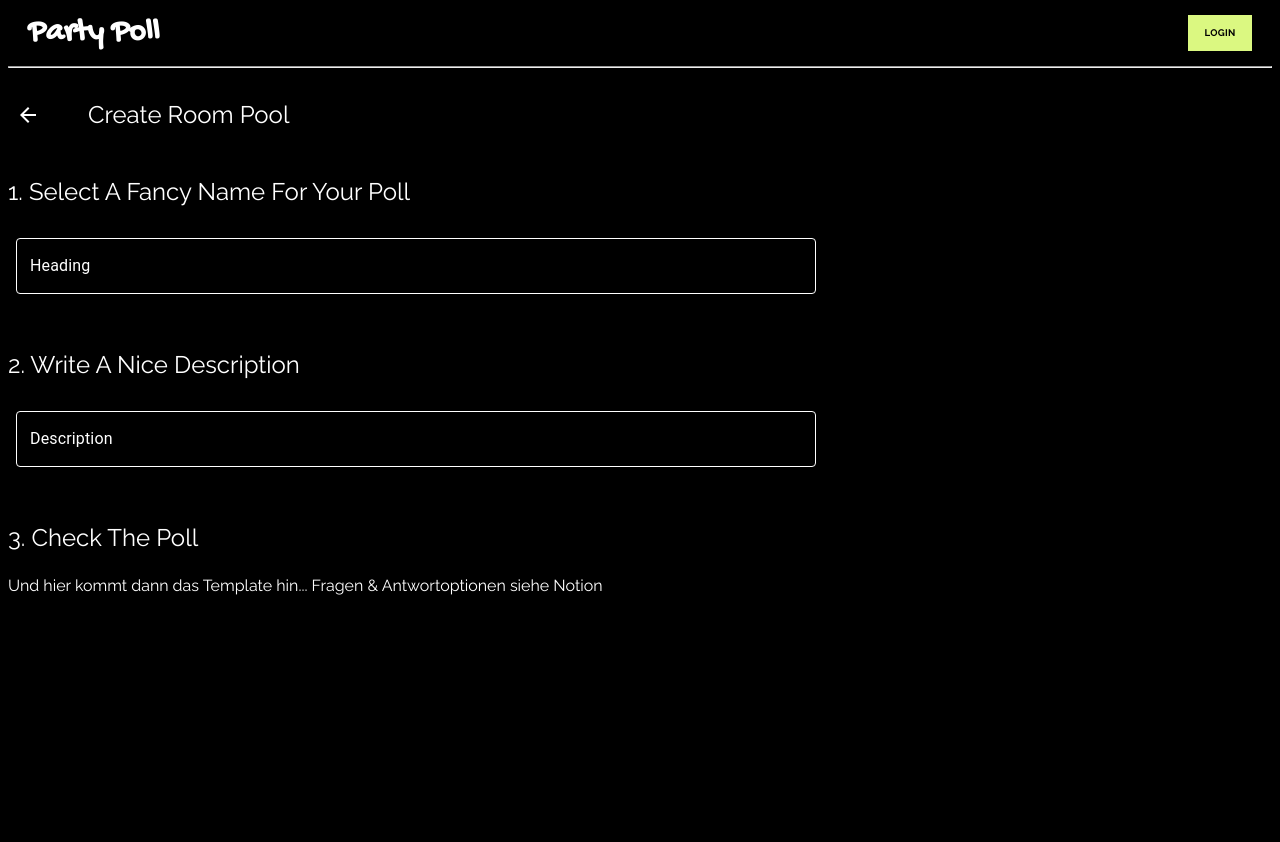
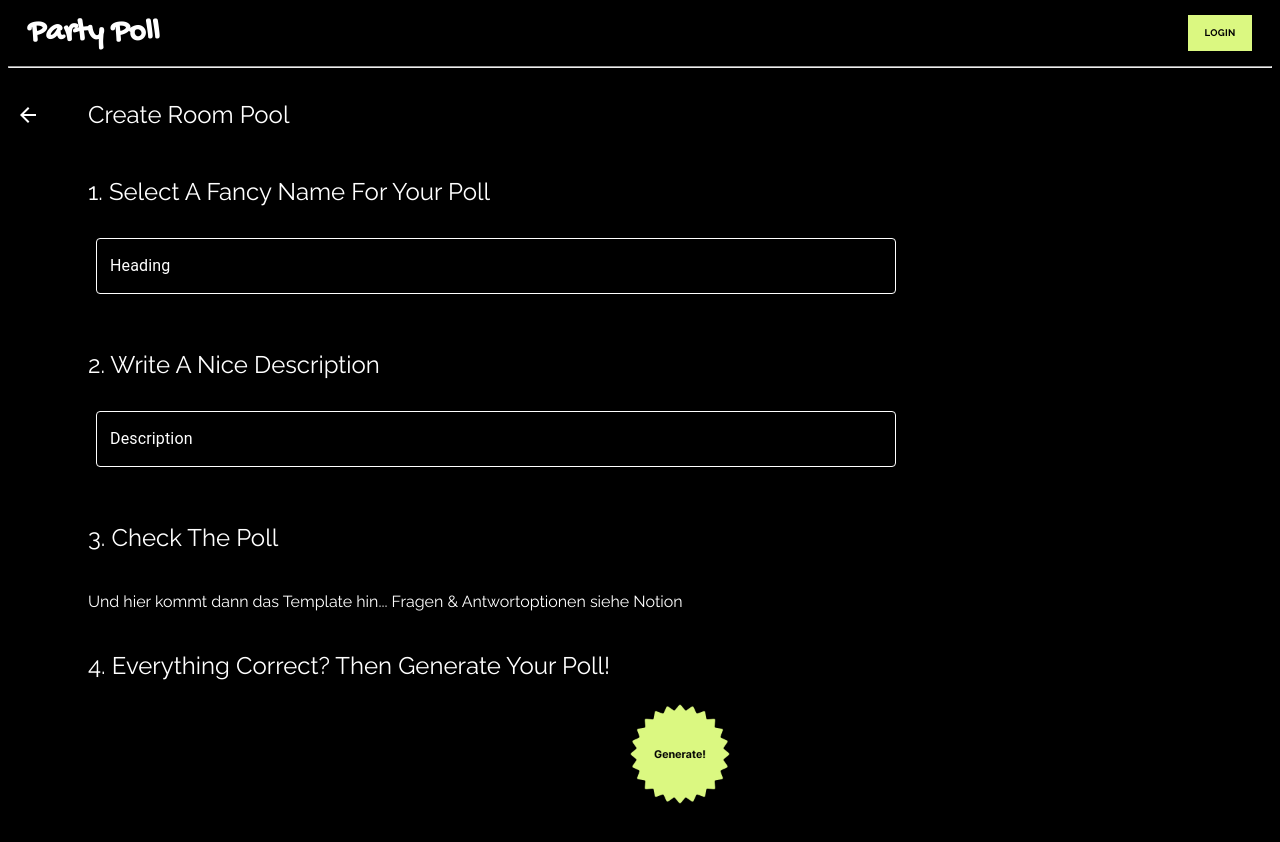
Before and after one commit to DespinaSfa/nextjs-workshop, a React (Create React App) app in the folder frontend/: page /selectTemplate/roomTemplate in a window 1280 px wide. Shown: the top 842 px of the page. Before the commit the page ends 800 px from the top, so only its background shows below. Built offline with nearby package versions, Linux system fonts and the light colour scheme.

Commit message:
add generate button

```diff
--- a/frontend/src/Components/PollHeader/PollHeader.tsx
+++ b/frontend/src/Components/PollHeader/PollHeader.tsx
@@ -11,13 +11,13 @@ const PollHeader = () => {
          <InputField label={'Heading'} placeholder={'Name of your poll'} onChange={function (value: string): void {
             //TODO: Save Inputs
          } } />
-          <p className={c.heading}>
+         <p className={c.heading}>
             2. Write A Nice Description
          </p>
          <InputField label={'Description'} placeholder={'This poll is about...'} onChange={function (value: string): void {
             //TODO: Save Inputs
          } } />
-          <p className={c.heading}>
+         <p className={c.heading}>
             3. Check The Poll
          </p>
        </div>
--- a/frontend/src/pages/Page_styles.module.scss
+++ b/frontend/src/pages/Page_styles.module.scss
@@ -9,6 +9,14 @@
     display: flex;
     flex-direction: column;
     justify-content: space-around;
+}
+
+.template {
+    display: flex;
+    flex-direction: column;
+    justify-content: space-around;
+    margin-left: 80px;
+    margin-bottom: 80px;
 }
 
 .question {
@@ -31,6 +39,10 @@
 .button {
     align-self: center;
     padding-top: 80px;
+}
+
+.generateButton {
+    align-self: center;
 }
 
 .selectContainer {
@@ -76,3 +88,8 @@
     width: 160px;
     height: 60px;
 }
+
+.heading {
+    font-family: "Raleway";
+    font-size: 24px;
+}
--- a/frontend/src/pages/PartyTemplate.tsx
+++ b/frontend/src/pages/PartyTemplate.tsx
@@ -1,12 +1,22 @@
+import GenerateButton from "../Components/GenerateButton/GenerateButton";
 import PageHeader from "../Components/PageHeader/PageHeader";
 import PollHeader from "../Components/PollHeader/PollHeader";
+import c from './Page_styles.module.scss';
 
 const PartyTemplate = () => {
     return (
         <>
             <PageHeader heading="Create Party Pool" link="/selectTemplate"/>
-            <PollHeader></PollHeader>
-            <p> Und  hier kommt dann das Template hin... Fragen & Antwortoptionen siehe Notion</p>
+            <div className={c.template}>
+                <PollHeader></PollHeader>
+                <p> Und  hier kommt dann das Template hin... Fragen & Antwortoptionen siehe Notion</p>
+                <p className={c.heading}>
+                    4. Everything Correct? Then Generate Your Poll!
+                </p>
+                <div className={c.generateButton}>
+                    <GenerateButton label={""} onClick={function (): void {} } />
+                </div>
+            </div>
         </>
     );
   };
--- a/frontend/src/pages/RoomTemplate.tsx
+++ b/frontend/src/pages/RoomTemplate.tsx
@@ -1,12 +1,22 @@
+import GenerateButton from "../Components/GenerateButton/GenerateButton";
 import PageHeader from "../Components/PageHeader/PageHeader";
 import PollHeader from "../Components/PollHeader/PollHeader";
+import c from './Page_styles.module.scss';
 
 const RoomTemplate = () => {
     return (
         <>
             <PageHeader heading="Create Room Pool" link="/selectTemplate"/>
-            <PollHeader></PollHeader>
-            <p> Und  hier kommt dann das Template hin... Fragen & Antwortoptionen siehe Notion</p>
+            <div className={c.template}>
+                <PollHeader></PollHeader>
+                <p> Und  hier kommt dann das Template hin... Fragen & Antwortoptionen siehe Notion</p>
+                <p className={c.heading}>
+                    4. Everything Correct? Then Generate Your Poll!
+                </p>
+                <div className={c.generateButton}>
+                    <GenerateButton label={""} onClick={function (): void {} } />
+                </div>
+            </div>
         </>
      );
   };
--- a/frontend/src/pages/WeddingTemplate.tsx
+++ b/frontend/src/pages/WeddingTemplate.tsx
@@ -1,3 +1,4 @@
+import GenerateButton from "../Components/GenerateButton/GenerateButton";
 import InputField from "../Components/InputField";
 import MultipleChoiceSelector from "../Components/MultipleChoiceSelector";
 import PageHeader from "../Components/PageHeader/PageHeader";
@@ -9,7 +10,8 @@ const WeddingTemplate = () => {
     return (
         <>
             <PageHeader heading="Create Wedding Pool" link="/selectTemplate"/>
-            <PollHeader></PollHeader>
+            <div className={c.template}>
+                <PollHeader />
                 <p className={c.question}>Who did you invite to the wedding?</p>
                 <MultipleChoiceSelector options={['Bride', 'Groom', 'Both']} onChange={function (option: string): void {} } />
                 <p className={c.question}>How long have you known the bride and groom?</p>
@@ -20,6 +22,13 @@ const WeddingTemplate = () => {
                 <MultipleChoiceSelector options={['Wedding Ceremony', 'Food', 'Wedding dance', 'Program', 'After Party']} onChange={function (option: string): void {} } />
                 <p className={c.question}>What do you wish the bride and groom?</p>
                 <InputField label={"Wishes"} placeholder={"I wish you..."} onChange={function (value: string): void {} } />
+                <p className={c.heading}>
+                    4. Everything Correct? Then Generate Your Poll!
+                </p>
+                <div className={c.generateButton}>
+                    <GenerateButton label={""} onClick={function (): void {} } />
+                </div>
+            </div>
         </>
      );
   };
```
Lines whose indentation alone changed are shown as unchanged.
